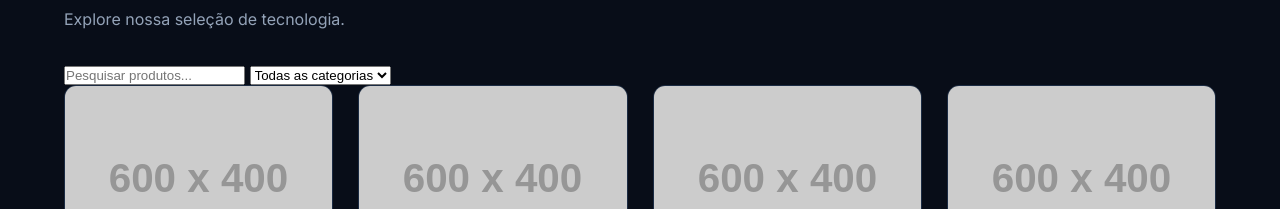
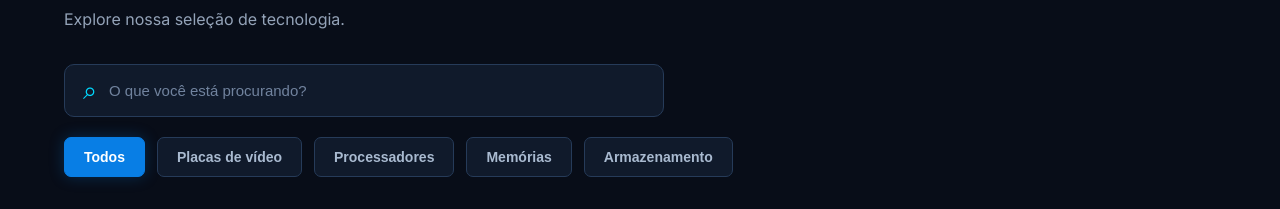
Before and after one commit to Kaique29/FabioUP, a plain HTML site: page index.html in a window 1280 px wide. Shown: the part 733-942 px from the top of the page. Drawn offline with Linux system fonts and the light colour scheme; placeholder pictures from the web are drawn by us.

Commit message:
feat: melhora interface de pesquisa e categorias

```diff
--- a/index.html
+++ b/index.html
@@ -43,21 +43,26 @@
             <h2>Nossos produtos</h2>
             <p>Explore nossa seleção de tecnologia.</p>
 
+
 <div class="catalog-controls">
+    <div class="search-box">
+        <span class="search-icon">⌕</span>
         <input
             type="text"
             id="search-input"
-                placeholder="Pesquisar produtos..."
+            placeholder="O que você está procurando?"
         >
+    </div>
+</div>
 
-            <select id="category-filter">
-                <option value="todos">Todas as categorias</option>
-                <option value="Placas de vídeo">Placas de vídeo</option>
-                <option value="Processadores">Processadores</option>
-                <option value="Memórias">Memórias</option>
-                <option value="Armazenamento">Armazenamento</option>
-            </select>
+<div class="category-buttons">
+    <button class="category-btn active" data-category="todos">Todos</button>
+    <button class="category-btn" data-category="Placas de vídeo">Placas de vídeo</button>
+    <button class="category-btn" data-category="Processadores">Processadores</button>
+    <button class="category-btn" data-category="Memórias">Memórias</button>
+    <button class="category-btn" data-category="Armazenamento">Armazenamento</button>
 </div>
+
 
         <div id="product-list"></div>
     </div>
--- a/script.js
+++ b/script.js
@@ -28,7 +28,9 @@ const products = [
 
 const productList = document.getElementById("product-list");
 const searchInput = document.getElementById("search-input");
-const categoryFilter = document.getElementById("category-filter");
+let selectedCategory = "todos";
+
+const categoryButtons = document.querySelectorAll(".category-btn");
 // CARRINHO DE COMPRAS
 const cart = [];
 const cartCount = document.getElementById("cart-count");
@@ -36,7 +38,7 @@ const cartButton = document.getElementById("cart-button");
 
 function renderProducts() {
     const search = searchInput.value.toLowerCase();
-    const category = categoryFilter.value;
+    const category = selectedCategory;
 
     const filteredProducts = products.filter(product => {
         const matchesName = product.name.toLowerCase().includes(search);
@@ -72,7 +74,19 @@ function renderProducts() {
 }
 
 searchInput.addEventListener("input", renderProducts);
-categoryFilter.addEventListener("change", renderProducts);
+categoryButtons.forEach(button => {
+    button.addEventListener("click", () => {
+        selectedCategory = button.dataset.category;
+
+        categoryButtons.forEach(btn => {
+            btn.classList.remove("active");
+        });
+
+        button.classList.add("active");
+
+        renderProducts();
+    });
+});
 
 renderProducts();
 
--- a/style.css
+++ b/style.css
@@ -249,3 +249,94 @@ footer {
     background: var(--cyan);
     color: var(--background);
 }
+
+
+/* PESQUISA NEXUS TECH */
+
+.catalog-controls {
+    margin-top: 30px;
+    margin-bottom: 20px;
+}
+
+.search-box {
+    display: flex;
+    align-items: center;
+    gap: 12px;
+    max-width: 600px;
+    padding: 0 18px;
+    background: #101a2b;
+    border: 1px solid #263b59;
+    border-radius: 10px;
+    transition: 0.3s;
+}
+
+.search-box:focus-within {
+    border-color: #00d9ff;
+    box-shadow: 0 0 15px #00d9ff22;
+}
+
+.search-icon {
+    color: #00d9ff;
+    font-size: 25px;
+}
+
+.search-box input {
+    width: 100%;
+    padding: 17px 0;
+    background: transparent;
+    border: none;
+    outline: none;
+    color: white;
+    font-size: 15px;
+}
+
+.search-box input::placeholder {
+    color: #71839e;
+}
+
+/* CATEGORIAS */
+
+.category-buttons {
+    display: flex;
+    flex-wrap: wrap;
+    gap: 12px;
+    margin-bottom: 35px;
+}
+
+.category-btn {
+    padding: 11px 19px;
+    background: #101a2b;
+    border: 1px solid #263b59;
+    border-radius: 7px;
+    color: #a9bad0;
+    font-size: 14px;
+    font-weight: 600;
+    cursor: pointer;
+    transition: 0.25s;
+}
+
+.category-btn:hover {
+    color: #00d9ff;
+    border-color: #00d9ff;
+    transform: translateY(-2px);
+}
+
+.category-btn.active {
+    background: #087ee5;
+    border-color: #087ee5;
+    color: white;
+    box-shadow: 0 0 15px #087ee544;
+}
+
+/* RESPONSIVIDADE */
+
+@media (max-width: 600px) {
+    .category-buttons {
+        gap: 8px;
+    }
+
+    .category-btn {
+        padding: 10px 13px;
+        font-size: 12px;
+    }
+}
```
Lines whose indentation alone changed are shown as unchanged.
